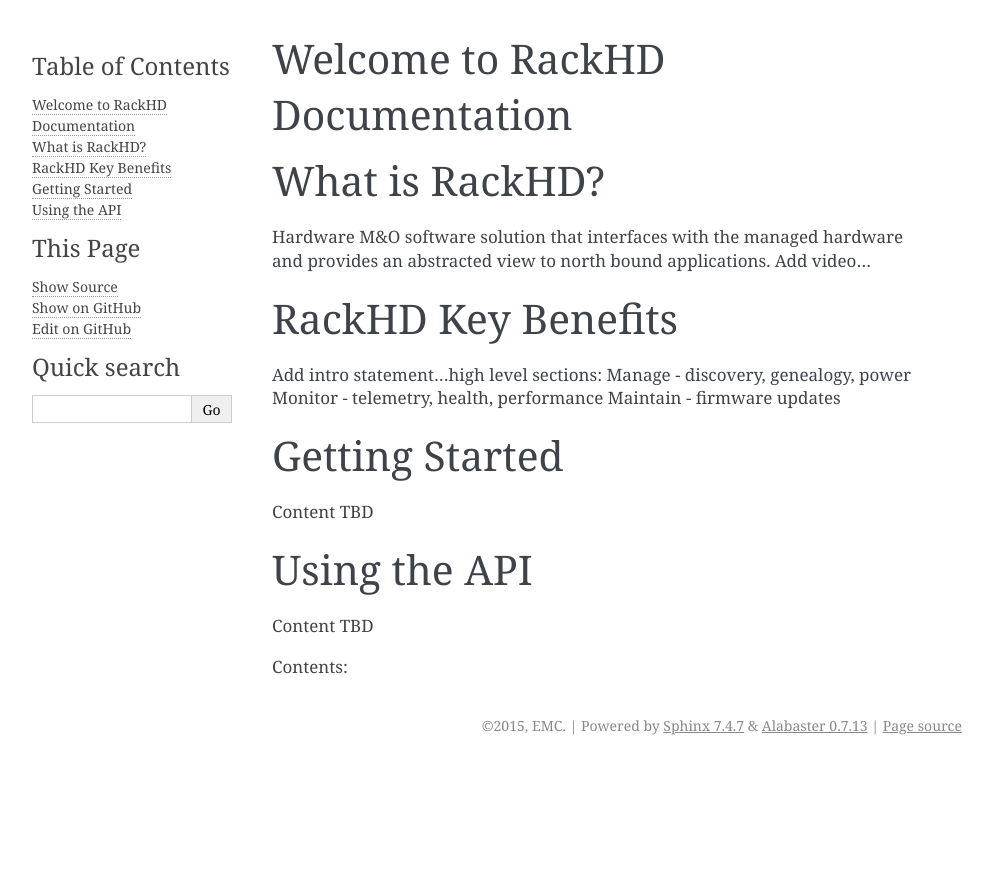
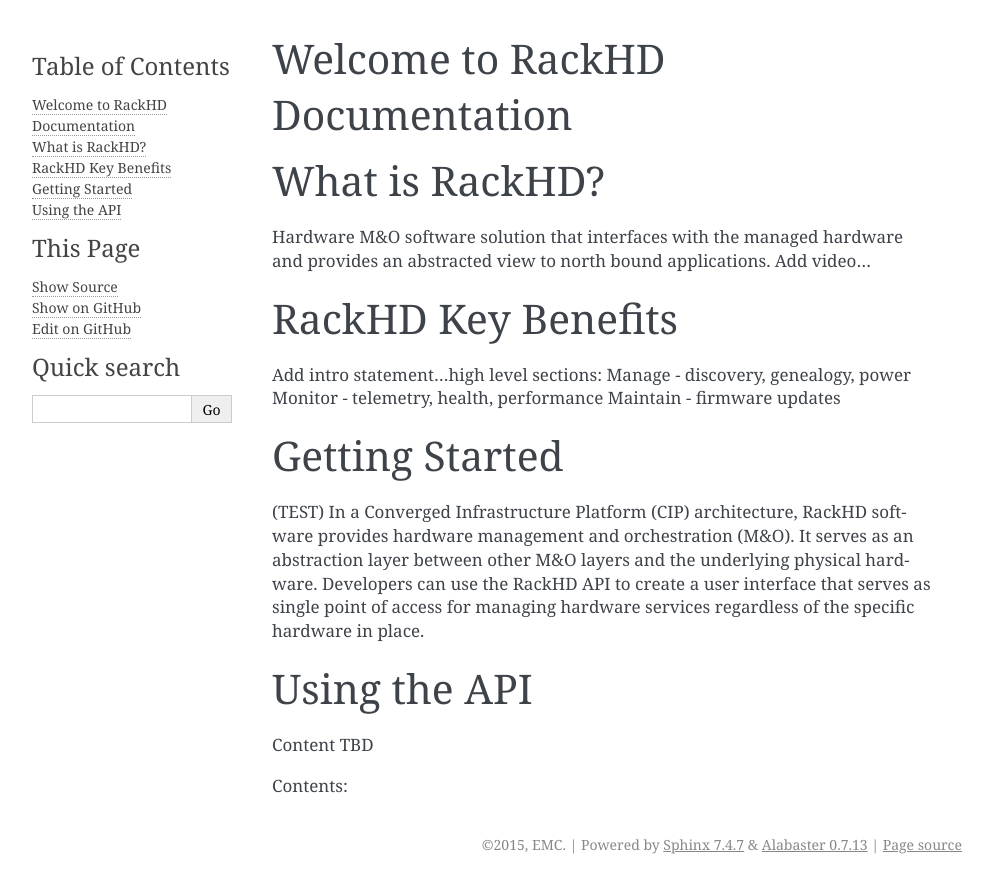
Before and after one commit to RackHD/docs, a Sphinx documentation site: the page built from docs/index.rst, in a window 1280 px wide. Shown: the top 893 px of the page, without its empty margins (148-1141 px from the left). Built offline with Sphinx 7.4.7, drawn with Linux system fonts in a browser that asks for light colours.

Commit message:
Added Paragraph to Getting Started

```diff
--- a/docs/index.rst
+++ b/docs/index.rst
@@ -19,7 +19,7 @@
 
 Getting Started
 ==================================
-Content TBD
+(TEST) In a Converged Infrastructure Platform (CIP) architecture, RackHD software provides hardware management and orchestration (M&O). It serves as an abstraction layer between other M&O layers and the underlying physical hardware. Developers can use the RackHD API to create a user interface that serves as single point of access for managing hardware services regardless of the specific hardware in place.
 
 Using the API
 ==================================
```
